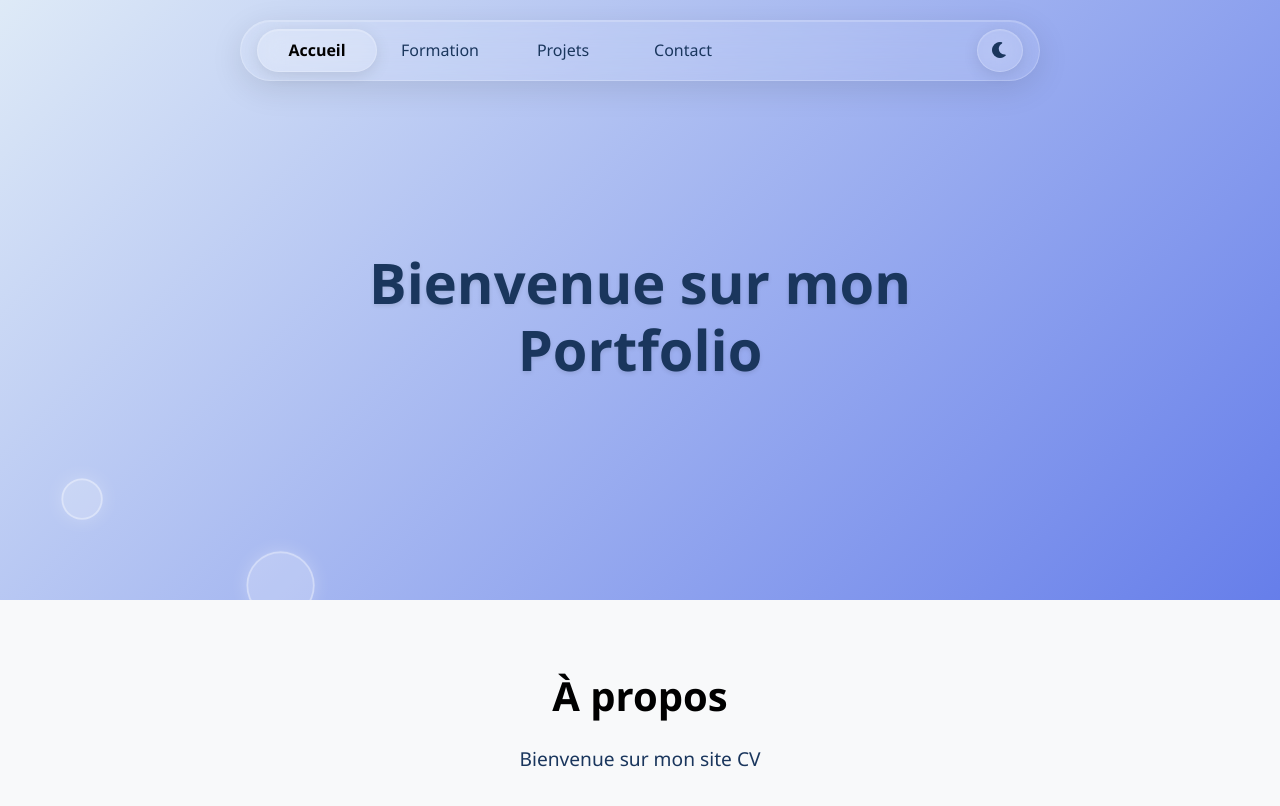
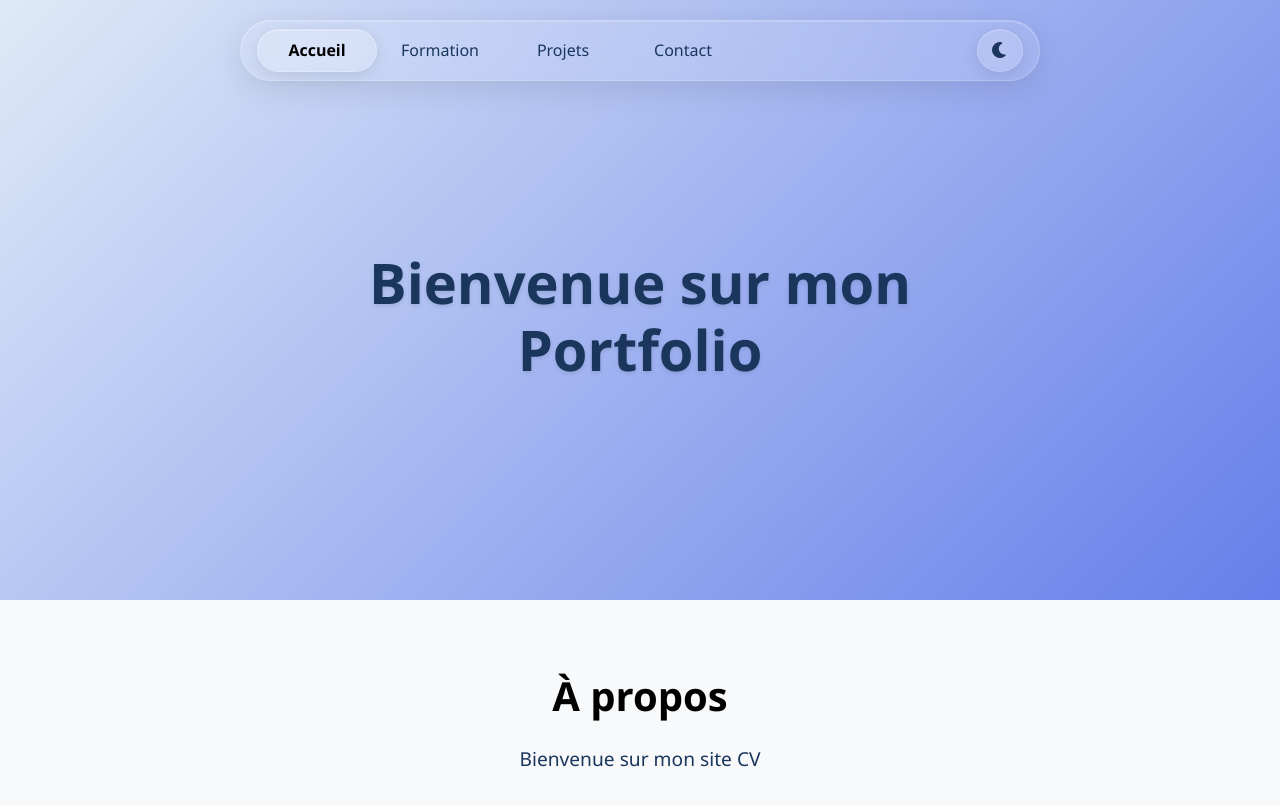
Before and after one commit to mael-sil/site-perso, a Vue app: page / in a window 1280 px wide. Shown: the top 806 px of the page. Built offline with nearby package versions, Linux system fonts and the light colour scheme; the HTML template or start-up script is replaced by a standard one.

Commit message:
Increase bubble count to 30 and add animation delay to bubbles in Accueil page for enhanced visual effect

```diff
--- a/src/pages/Accueil.vue
+++ b/src/pages/Accueil.vue
@@ -8,11 +8,12 @@
     <section class="hero">
       <!-- Bubble Background -->
       <div class="bubbles">
-        <div class="bubble" v-for="n in 20" :key="n" :style="{
+        <div class="bubble" v-for="n in 30" :key="n" :style="{
           '--index': n,
           '--total': 20,
           '--size': `${Math.random() * 60 + 30}px`,
-          '--offset': `${Math.random() * 40 - 20}%`
+          '--offset': `${Math.random() * 40 - 20}%`,
+          '--delay': `${Math.random() * 15 + 2}s`
         }"></div>
       </div>
 
@@ -63,6 +64,7 @@
   background: rgba(255, 255, 255, 0.25);
   border-radius: 50%;
   animation: float 12s ease-in-out infinite;
+  animation-delay: var(--delay);
   width: var(--size);
   height: var(--size);
   border: 2px solid rgba(255, 255, 255, 0.4);
@@ -70,7 +72,6 @@
 
   /* Generic positioning with random offset */
   left: calc((var(--index) - 1) * (100% / var(--total)) + var(--offset));
-  animation-delay: calc((var(--index) - 1) * (12s / var(--total)));
   /* Ensure bubbles start off-screen at bottom */
   transform: translateY(100vh) scale(0.8);
   opacity: 0;
```
